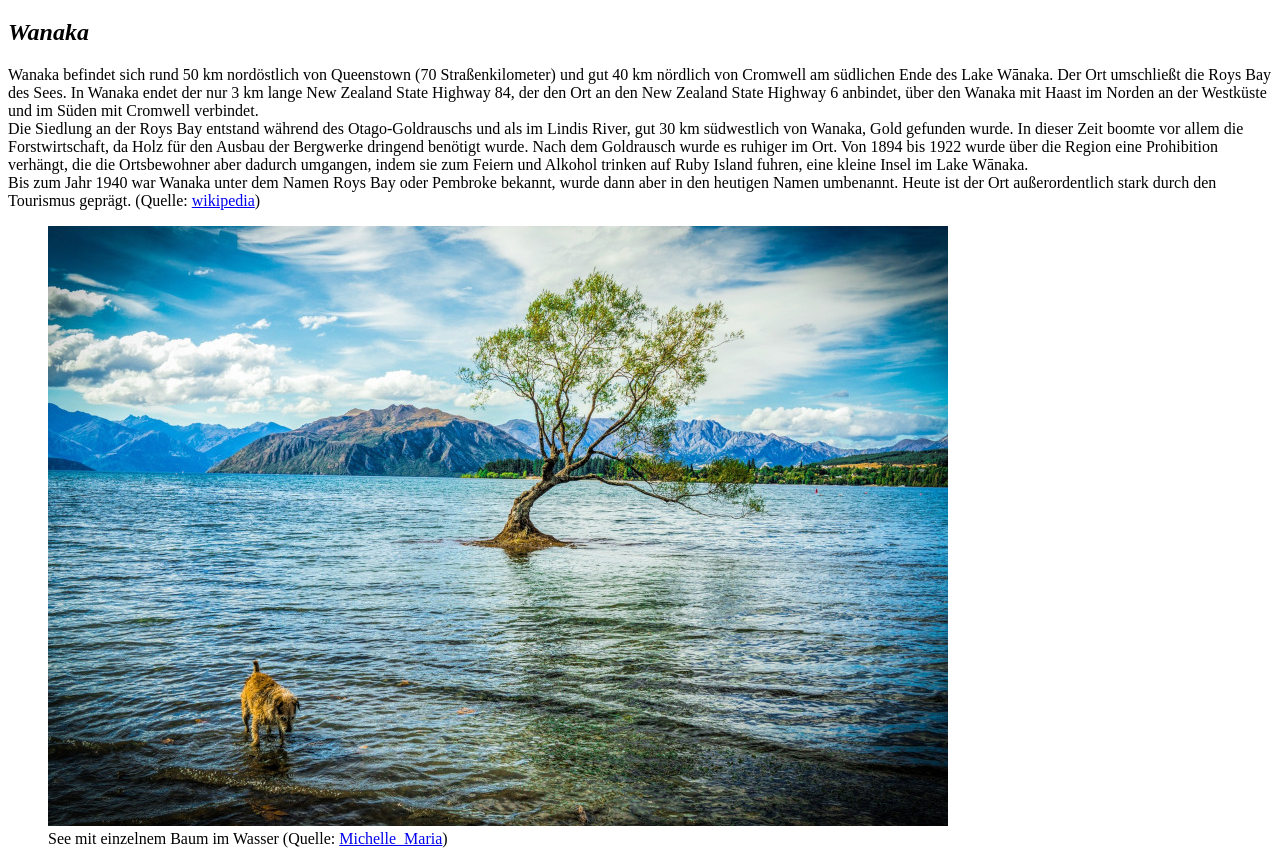
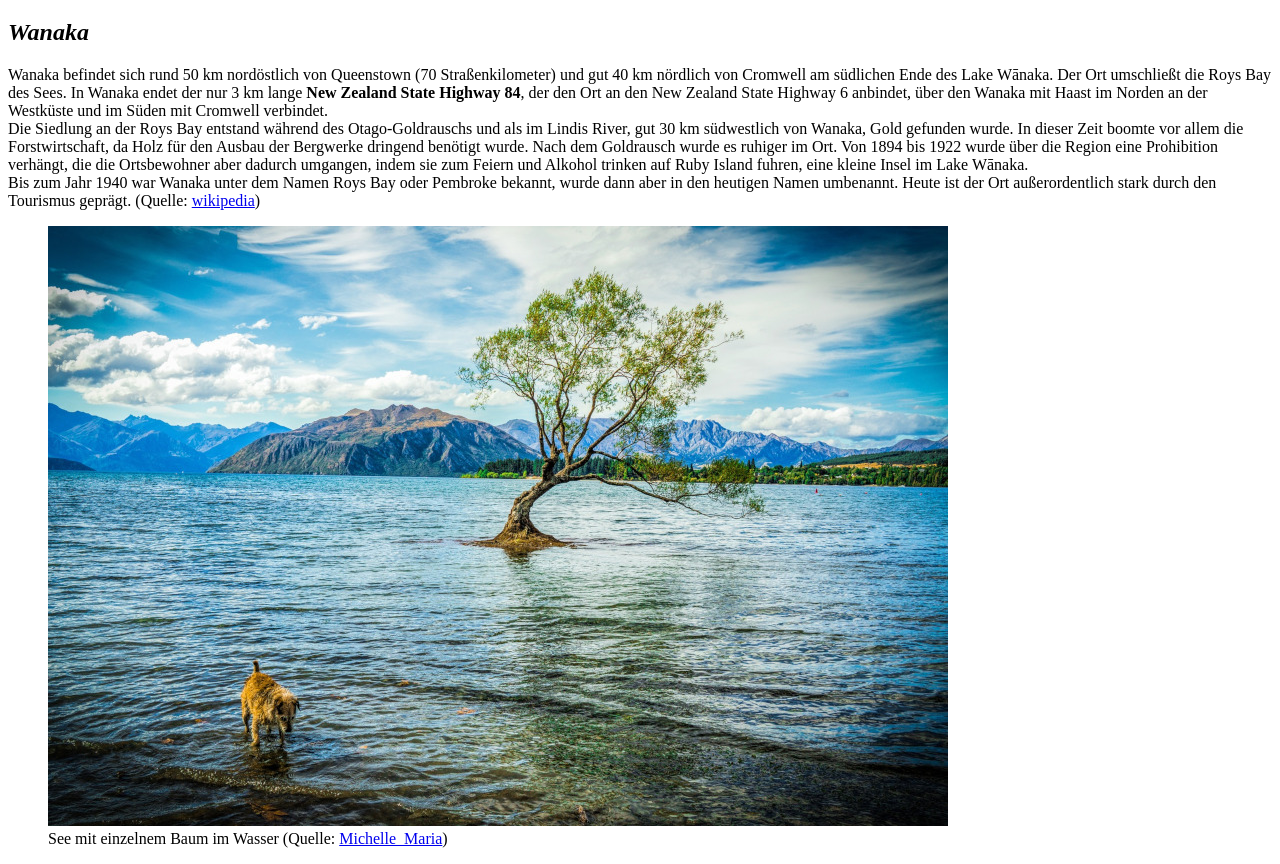
Before and after one commit to SebastianV99/nz, a plain HTML site: page index.html in a window 1280 px wide. Shown: the part 61-925 px from the top of the page. Drawn offline with Linux system fonts and the light colour scheme.

Commit message:
Fettgeschrieben

```diff
--- a/index.html
+++ b/index.html
@@ -14,7 +14,7 @@
     <h2><em>Wanaka</em></h2>
     <p>Wanaka befindet sich rund 50 km nordöstlich von Queenstown (70 Straßenkilometer) und gut 40 km nördlich von
         Cromwell am südlichen Ende des Lake Wānaka. Der Ort umschließt die Roys Bay des Sees. In Wanaka endet der nur 3
-        km lange New Zealand State Highway 84, der den Ort an den New Zealand State Highway 6 anbindet, über den Wanaka
+        km lange <strong>New Zealand State Highway 84</strong>, der den Ort an den New Zealand State Highway 6 anbindet, über den Wanaka
         mit Haast im Norden an der Westküste und im Süden mit Cromwell verbindet. <br>
         Die Siedlung an der Roys Bay entstand während des Otago-Goldrauschs und als im Lindis River, gut 30 km
         südwestlich von Wanaka, Gold gefunden wurde. In dieser Zeit boomte vor allem die Forstwirtschaft, da Holz für
```
